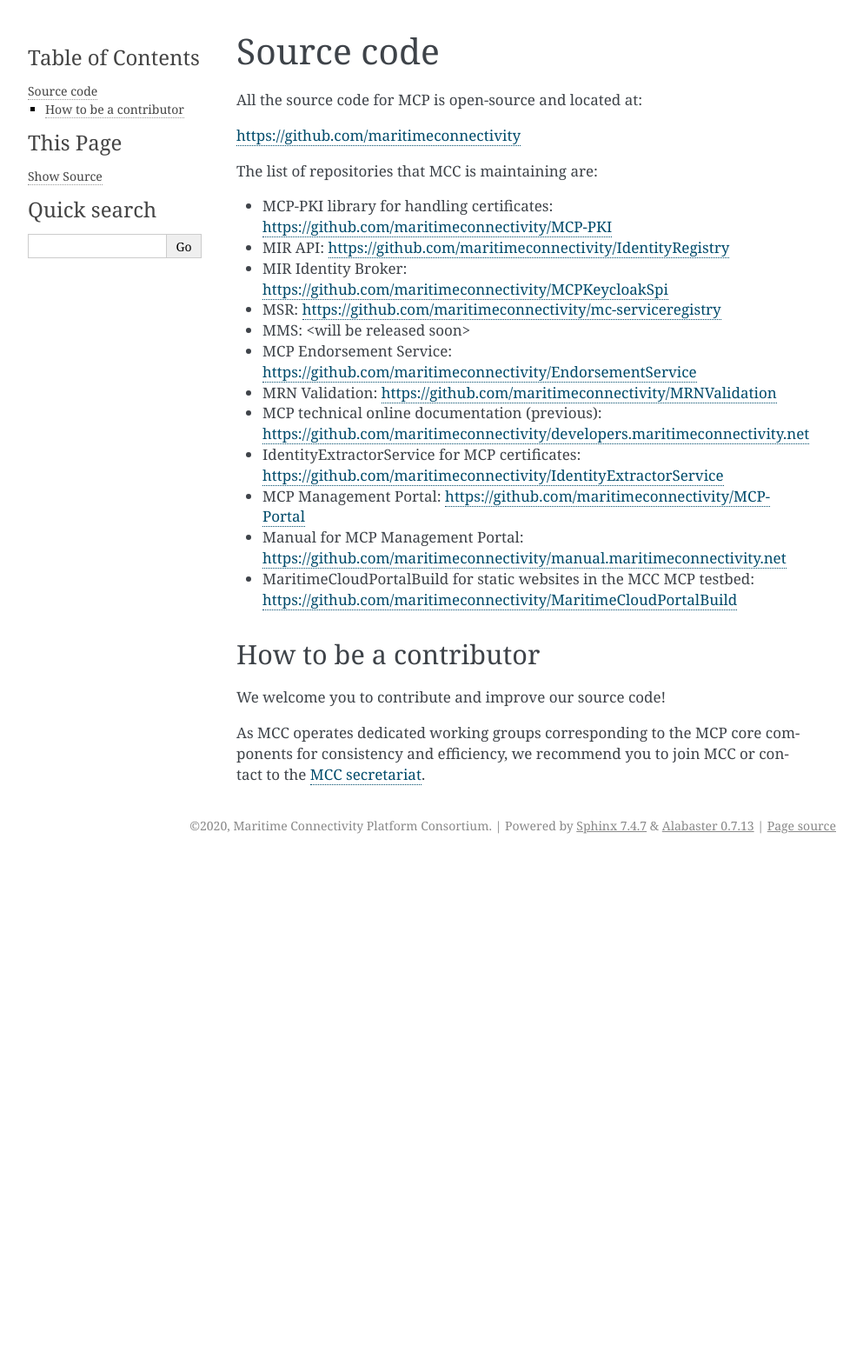
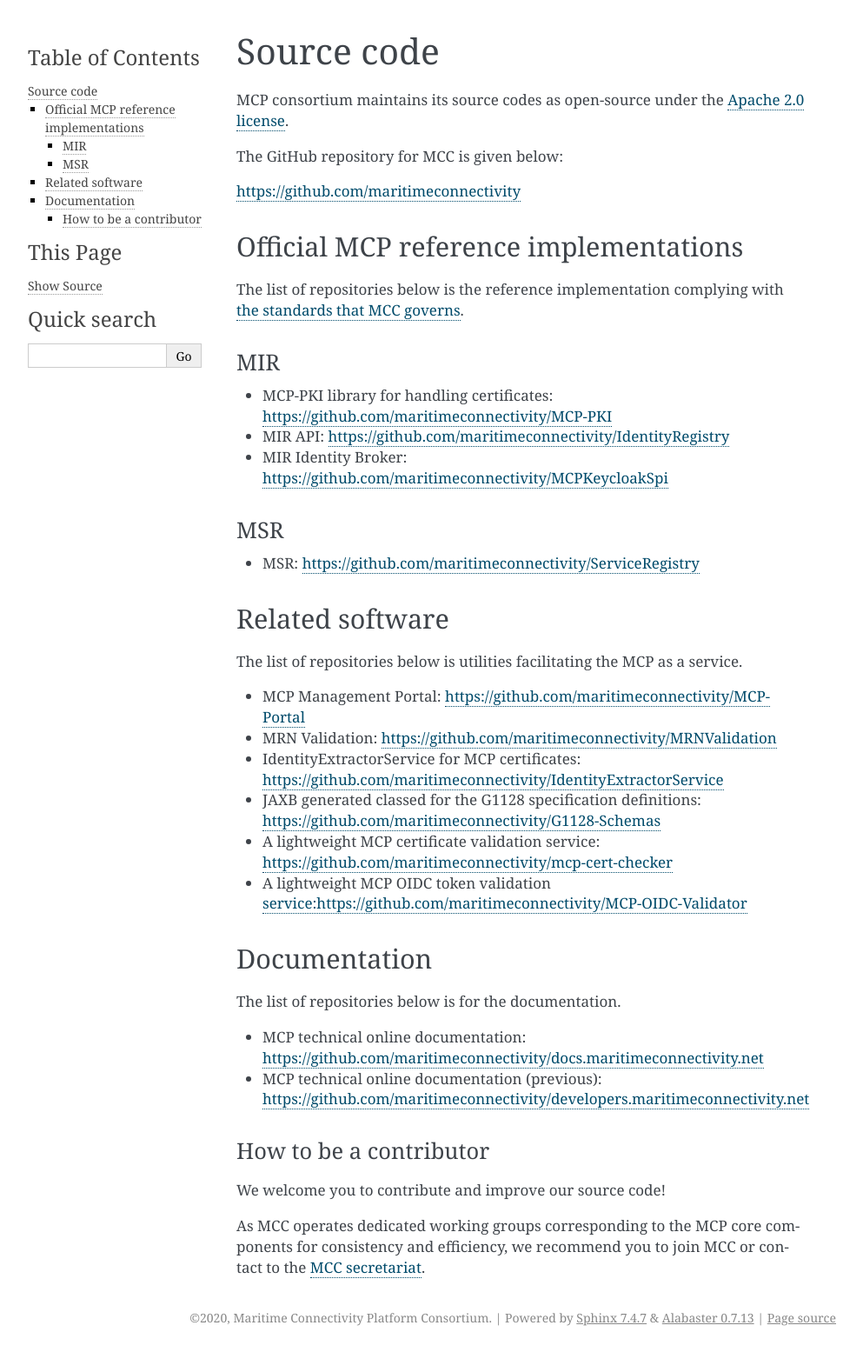
Before and after one commit to maritimeconnectivity/docs.maritimeconnectivity.net, a Sphinx documentation site: the page built from docs/source/sourcecode.rst, in a window 1280 px wide. Shown: the whole page at 87% size, without its empty margins (148-1141 px from the left). Built offline with Sphinx 7.4.7, drawn with Linux system fonts in a browser that asks for light colours; before the commit the page ends 989 px from its top, so only the background shows below that.

Commit message:
update references and repositories

```diff
--- a/docs/source/MRN.rst
+++ b/docs/source/MRN.rst
@@ -1,8 +1,8 @@
 .. _mcp-mrn:
 
-MCP namespace
+MCP MRN namespace
 ================================
-MCP namespace is a subspace of the Maritime Resource Name (MRN) space, which is an official URN namespace.
+MCP MRN namespace is a subspace of the Maritime Resource Name (MRN) space, which is an official URN namespace.
 This page aims to provide the syntax of the MCP `MRN (Maritime Resource Name) <https://www.iana.org/assignments/urn-formal/mrn>`__ which is described in `MCC Identity Management and Security: General Approach and Basic Requirements <https://maritimeconnectivity.net/docs/mcp-idsec-1-v2.pdf>`__.
 
 MCP MRN syntax
--- a/docs/source/MSR.rst
+++ b/docs/source/MSR.rst
@@ -3,7 +3,7 @@
 Maritime Service Registry (MSR)
 ================================
 
-Maritime Service Registry (MSR for short) is for service discovery and documentation. It fulfills the role of a design-time registry which stores human- and machine-readable documentation about the design and use of services, and a runtime registry containing the current information on where to reach a running service. Both these major parts come with extensive search functionality.
+Maritime Service Registry (MSR for short) is for service discovery and documentation. It fulfils the role of a design-time registry which stores human- and machine-readable documentation about the design and use of services, and a runtime registry containing the current information on where to reach a running service. Both these major parts come with extensive search functionality.
 This ensures the ability for service consumers to find the service they want to consume, as well as application developers to retrieve the documentation needed for learning how to interact with a service.
 
 Basic concepts
--- a/docs/source/index.rst
+++ b/docs/source/index.rst
@@ -3,7 +3,7 @@ Maritime Connectivity Platform (MCP) documentation
 
 This documentation describes Maritime Connectivity Platform from the overall architecture to the technical details of the MCP reference implementation.
 
-Intended audiences are mostly people having technical backgrounds, for example:
+Intended audiences are mostly the people having technical backgrounds, for example:
 
 * MCP instance provider developers
 * MCP service providers
--- a/docs/source/sourcecode.rst
+++ b/docs/source/sourcecode.rst
@@ -1,24 +1,45 @@
 Source code
 ===============
 
-All the source code for MCP is open-source and located at:
+MCP consortium maintains its source codes as open-source under the `Apache 2.0 license <https://www.apache.org/licenses/LICENSE-2.0>`__.
+
+The GitHub repository for MCC is given below:
 
 https://github.com/maritimeconnectivity
 
-The list of repositories that MCC is maintaining are:
+Official MCP reference implementations
+--------------------------------------
 
+The list of repositories below is the reference implementation complying with `the standards that MCC governs <https://maritimeconnectivity.net/mcp-documents/#MIR>`__.
+
+MIR
+^^^
 - MCP-PKI library for handling certificates: https://github.com/maritimeconnectivity/MCP-PKI
 - MIR API: https://github.com/maritimeconnectivity/IdentityRegistry
 - MIR Identity Broker: https://github.com/maritimeconnectivity/MCPKeycloakSpi
-- MSR: https://github.com/maritimeconnectivity/mc-serviceregistry
-- MMS: <will be released soon>
-- MCP Endorsement Service: https://github.com/maritimeconnectivity/EndorsementService
+
+MSR
+^^^
+- MSR: https://github.com/maritimeconnectivity/ServiceRegistry
+
+Related software
+----------------
+The list of repositories below is utilities facilitating the MCP as a service.
+
+- MCP Management Portal: https://github.com/maritimeconnectivity/MCP-Portal
 - MRN Validation: https://github.com/maritimeconnectivity/MRNValidation
+- IdentityExtractorService for MCP certificates: https://github.com/maritimeconnectivity/IdentityExtractorService
+- JAXB generated classed for the G1128 specification definitions: https://github.com/maritimeconnectivity/G1128-Schemas
+- A lightweight MCP certificate validation service: https://github.com/maritimeconnectivity/mcp-cert-checker
+- A lightweight MCP OIDC token validation service:https://github.com/maritimeconnectivity/MCP-OIDC-Validator
+
+Documentation
+-------------
+The list of repositories below is for the documentation.
+
+- MCP technical online documentation: https://github.com/maritimeconnectivity/docs.maritimeconnectivity.net
 - MCP technical online documentation (previous): https://github.com/maritimeconnectivity/developers.maritimeconnectivity.net
-- IdentityExtractorService for MCP certificates: https://github.com/maritimeconnectivity/IdentityExtractorService
-- MCP Management Portal: https://github.com/maritimeconnectivity/MCP-Portal
-- Manual for MCP Management Portal: https://github.com/maritimeconnectivity/manual.maritimeconnectivity.net
-- MaritimeCloudPortalBuild for static websites in the MCC MCP testbed: https://github.com/maritimeconnectivity/MaritimeCloudPortalBuild
+
 
 .. _contributor-how-to:
 
```
Also changed, not shown: other parts of docs/source/index.rst (+0 -1 lines), docs/source/reference.rst (+2 -11 lines).
